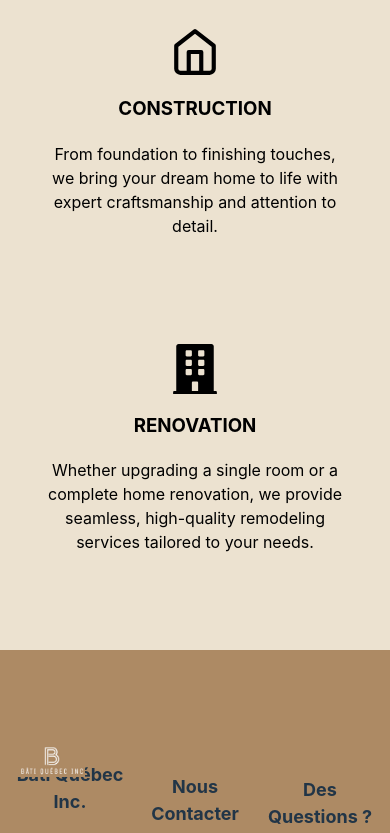
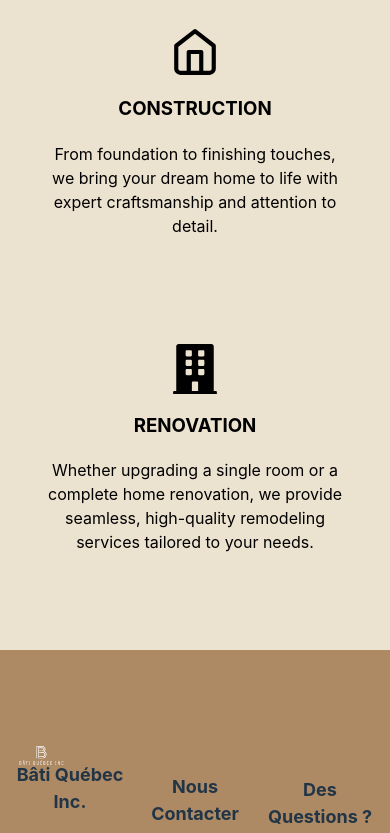
Before and after one commit to MyriamAssam/bati, a React (Vite) app: page / in a window 390 px wide. Shown: the part 1430-2263 px from the top of the page. Built offline with nearby package versions, Linux system fonts and the light colour scheme.

Commit message:
Arrangement style css pour mobile

```diff
--- a/src/App.css
+++ b/src/App.css
@@ -333,7 +333,7 @@ header {
   }
 
   .footer-section img {
-    width: 70px;
+    width: 50px;
     height: auto;
   }
 
```
